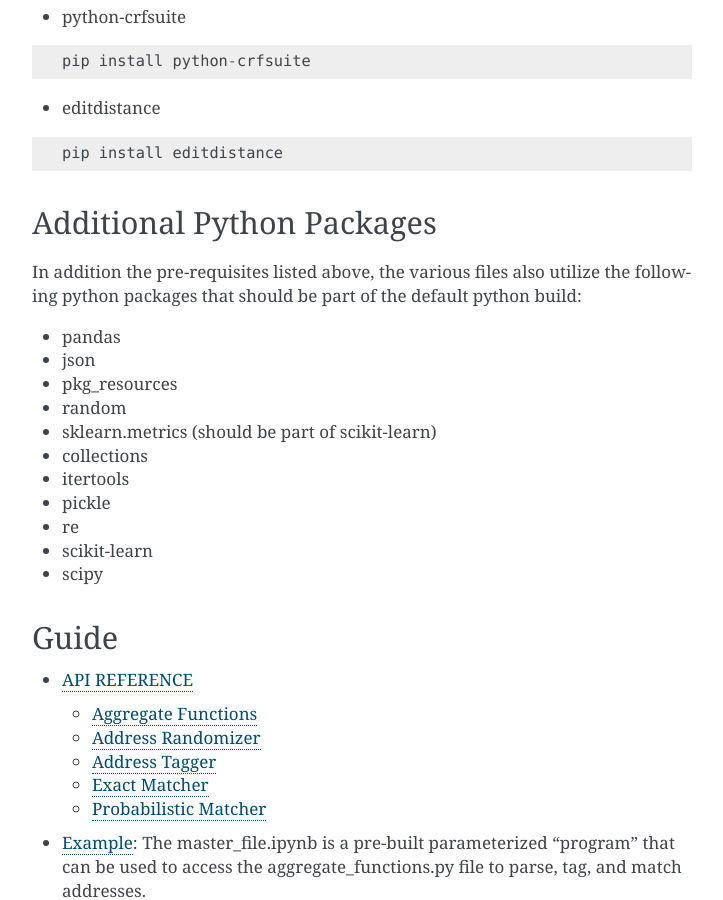
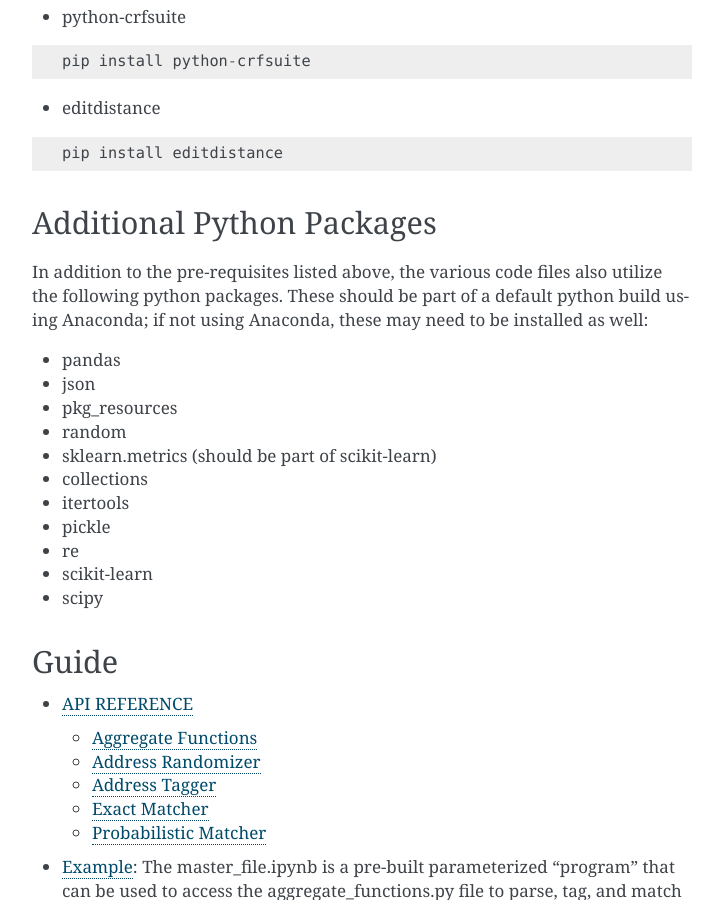
Before and after one commit to aberk104/CS410-Project, a Sphinx documentation site: the page built from docs/source/index.rst, in a window 1280 px wide and 900 px high, scrolled down 899 px. Shown: the whole window, without its empty margins (388-1111 px from the left). Built offline with Sphinx 7.4.7, drawn with Linux system fonts in a browser that asks for light colours.

Commit message:
slight updates to documentation

```diff
--- a/docs/source/index.rst
+++ b/docs/source/index.rst
@@ -34,7 +34,7 @@ The various methods within the address_compare project have been built using Pyt
 
 Additional Python Packages
 --------------------------
-In addition the pre-requisites listed above, the various files also utilize the following python packages that should be part of the default python build:
+In addition to the pre-requisites listed above, the various code files also utilize the following python packages. These should be part of a default python build using Anaconda; if not using Anaconda, these may need to be installed as well:
 
 - pandas
 
```
Also changed, not shown: README.md (+1 -1 lines).
